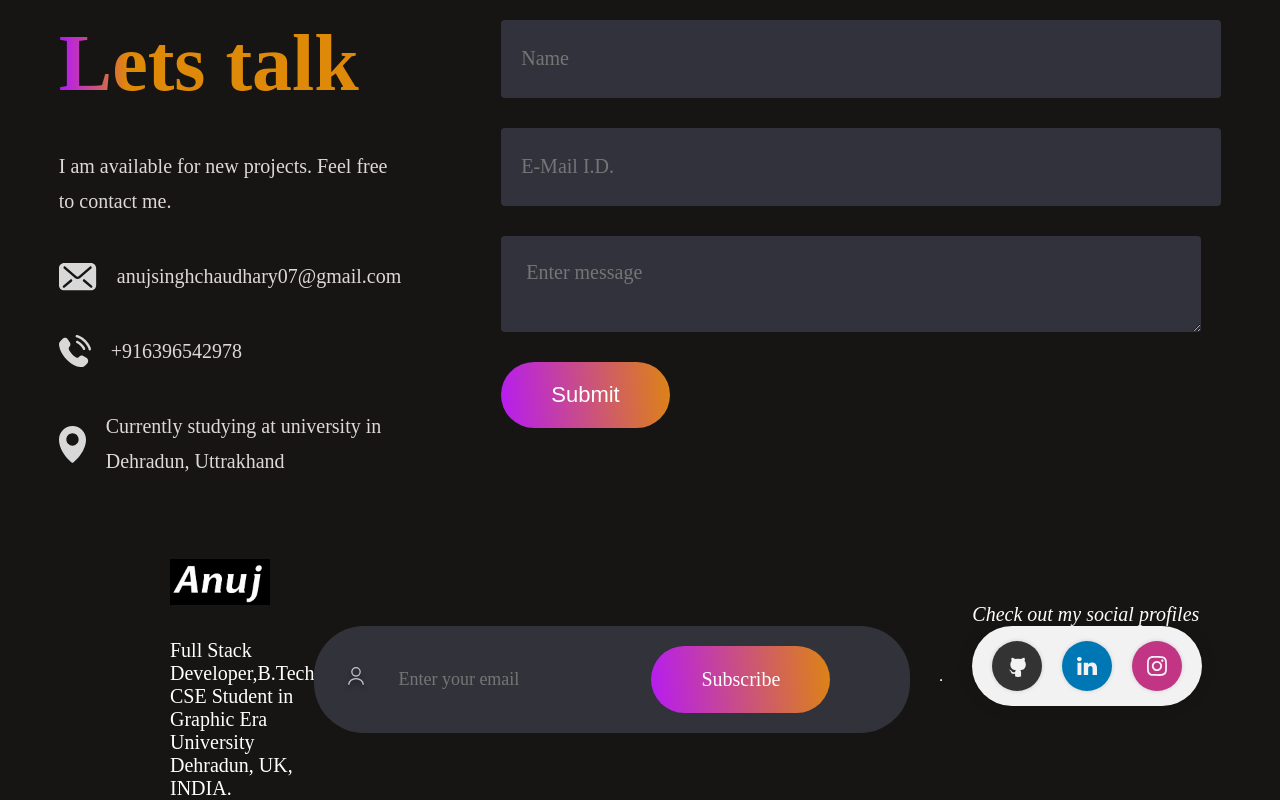
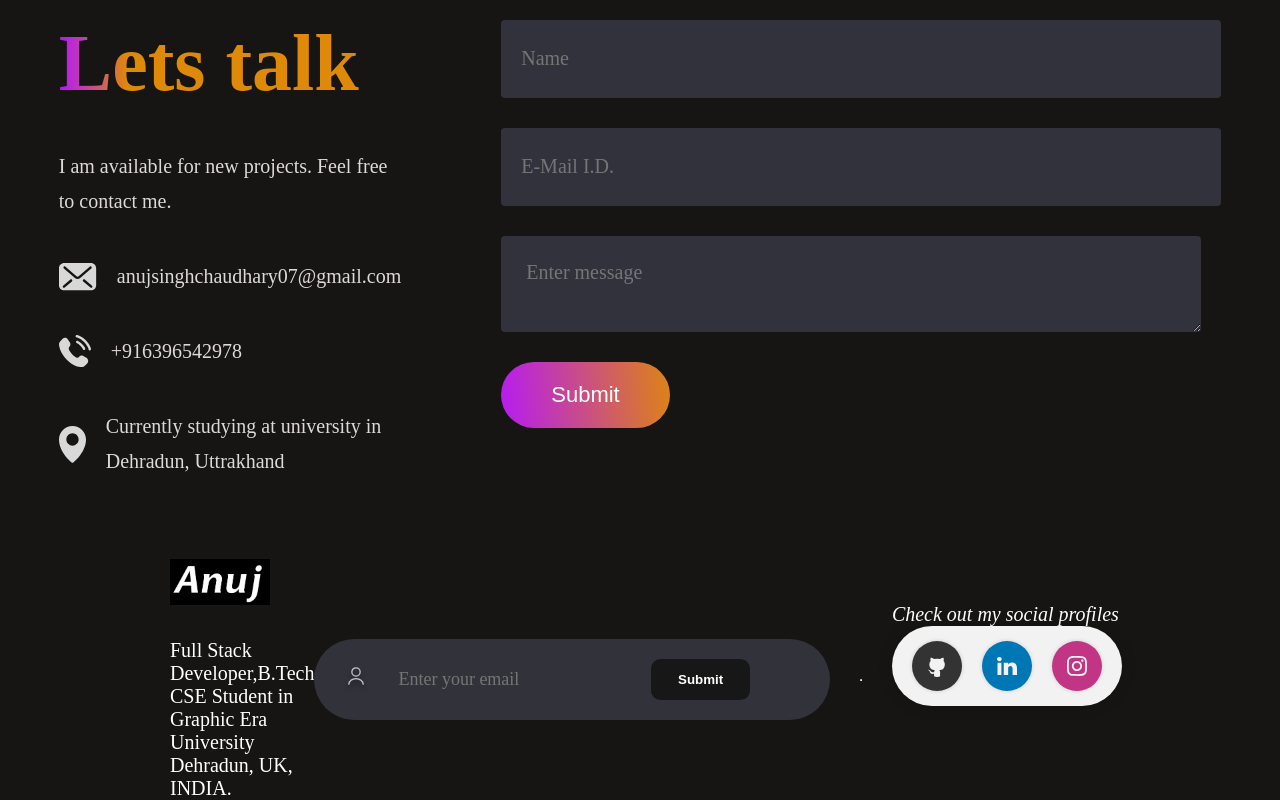
Before and after one commit to Anujsinghchaudhary/portfolio-react, a React (Vite) app: page / in a window 1280 px wide. Shown: the part 5017-5817 px from the top of the page. Built offline with nearby package versions, Linux system fonts and the light colour scheme; a web font is replaced by a local one.

Commit message:
footer button added

```diff
--- a/package.json
+++ b/package.json
@@ -15,6 +15,7 @@
     "react": "^18.3.1",
     "react-anchor-link-smooth-scroll": "^1.0.12",
     "react-dom": "^18.3.1",
+    "styled-components": "^6.1.13",
     "yarn": "^1.22.22"
   },
   "devDependencies": {
--- a/src/components/footer/footer.css
+++ b/src/components/footer/footer.css
@@ -44,15 +44,6 @@
     color: #a0a0a0;
     font-family: outfit;
     font-size: 18px;
-}
-
-.footer-subscribe {
-    font-size: 20px;
-    padding: 22px 50px;
-    border-radius: 50px;
-    background: linear-gradient(264deg, #df8908 -5.09%, #b415ff 106%);
-    cursor: pointer;
-    transition: 0.5s;
 }
 
 .footer-bottom-right .social-buttons {
--- a/src/components/footer/footer.jsx
+++ b/src/components/footer/footer.jsx
@@ -3,6 +3,77 @@ import socail_links from '../../api/social_links.json';
 import "./footer.css";
 import Logo_anuj from '../../assets/Logo_anuj.svg';
 import user_icon from '../../assets/user_icon.svg';
+import styled from 'styled-components';
+
+const Button = () => {
+  return (
+    <StyledWrapper>
+      <button>
+        <span className="circle1" />
+        <span className="circle2" />
+        <span className="circle3" />
+        <span className="circle4" />
+        <span className="circle5" />
+        <span className="text">Submit</span>
+      </button>
+    </StyledWrapper>
+  );
+}
+
+const StyledWrapper = styled.div`
+  button {
+    font-family: Arial, Helvetica, sans-serif;
+    font-weight: bold;
+    color: white;
+    background-color: #171717;
+    padding: 1em 2em;
+    border: none;
+    border-radius: .6rem;
+    position: relative;
+    cursor: pointer;
+    overflow: hidden;
+  }
+
+  button span:not(:nth-child(6)) {
+    position: absolute;
+    left: 50%;
+    top: 50%;
+    transform: translate(-50%, -50%);
+    height: 30px;
+    width: 30px;
+    background-color: #0c66ed;
+    border-radius: 50%;
+    transition: .6s ease;
+  }
+
+  button span:nth-child(6) {
+    position: relative;
+  }
+
+  button span:nth-child(1) {
+    transform: translate(-3.3em, -4em);
+  }
+
+  button span:nth-child(2) {
+    transform: translate(-6em, 1.3em);
+  }
+
+  button span:nth-child(3) {
+    transform: translate(-.2em, 1.8em);
+  }
+
+  button span:nth-child(4) {
+    transform: translate(3.5em, 1.4em);
+  }
+
+  button span:nth-child(5) {
+    transform: translate(3.5em, -3.8em);
+  }
+
+  button:hover span:not(:nth-child(6)) {
+    transform: translate(-50%, -50%) scale(4);
+    transition: 1.5s ease;
+  }`;
 
 export const Footer = () => {
   return (
@@ -17,8 +88,7 @@ export const Footer = () => {
             <img src={user_icon} alt="User Icon" />
             <input type="email" placeholder='Enter your email' />
             <div>
-              <div className="footer-subscribe">Subscribe</div>
-            </div>
+              <div className="footer-subscribe"><StyledWrapper><Button /></StyledWrapper></div>            </div>
           </div>
           <hr />
           <div className="footer-bottom">
```
Also changed, not shown: 1 other file (tests, documents, lock files or other folders).
